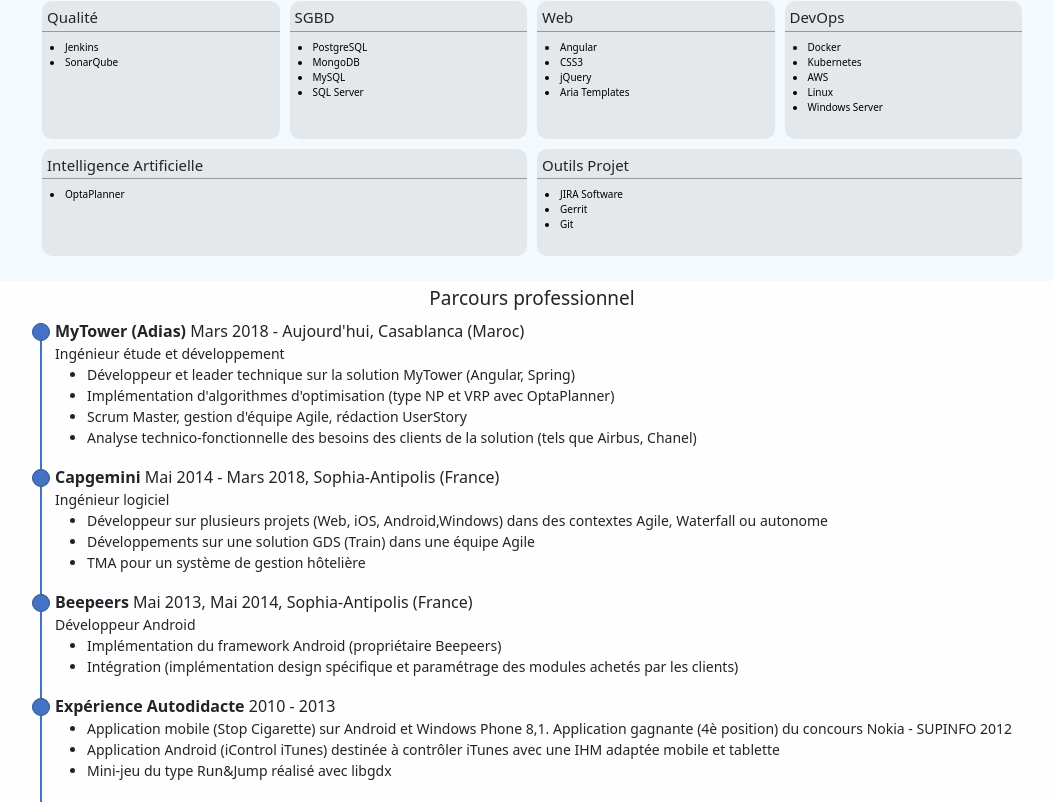
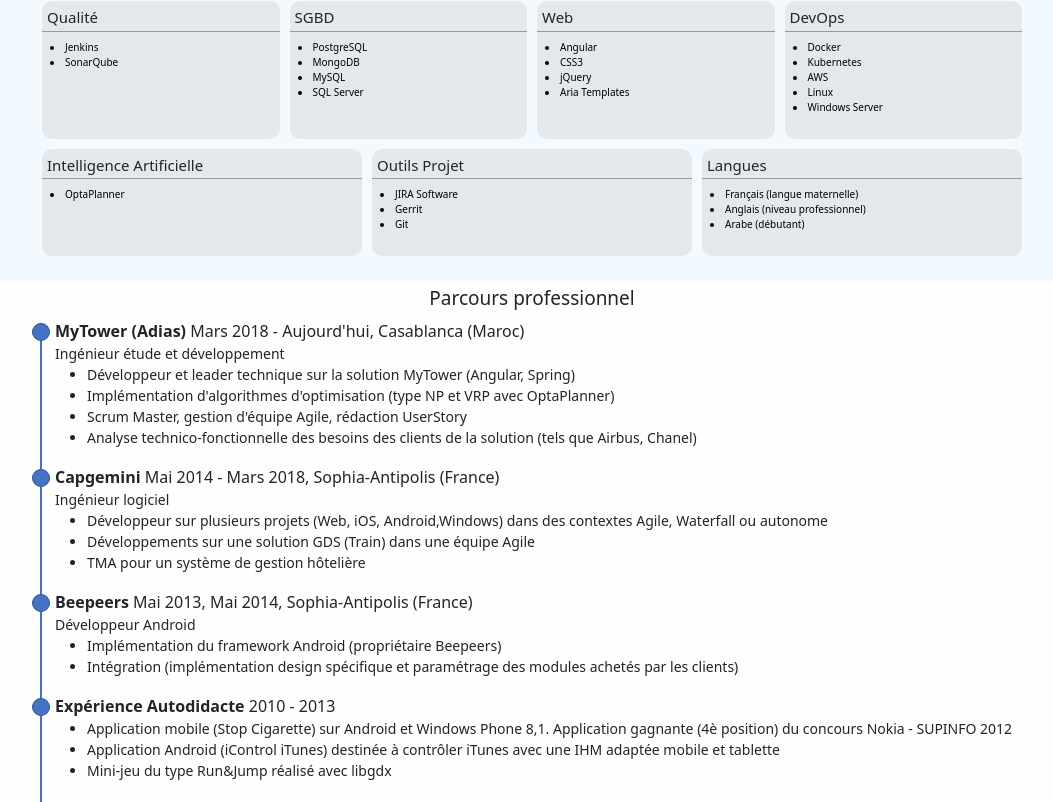
Before and after one commit to alvinmeimoun/alvinmeimoun.github.io, an Angular app: page / in a window 1280 px wide. Shown: the part 799-1601 px from the top of the page, without its empty margins (108-1161 px from the left). Built offline with nearby package versions, Linux system fonts and the light colour scheme.

Commit message:
added lang skills

```diff
--- a/src/app/skills-block/skills-block.component.ts
+++ b/src/app/skills-block/skills-block.component.ts
@@ -54,6 +54,14 @@
       groupTitle: "Outils Projet",
       skills: ["JIRA Software", "Gerrit", "Git"]
     },
+    {
+      groupTitle: "Langues",
+      skills: [
+        "Français (langue maternelle)",
+        "Anglais (niveau professionnel)",
+        "Arabe (débutant)"
+      ]
+    }
   ];
 
 }
```
